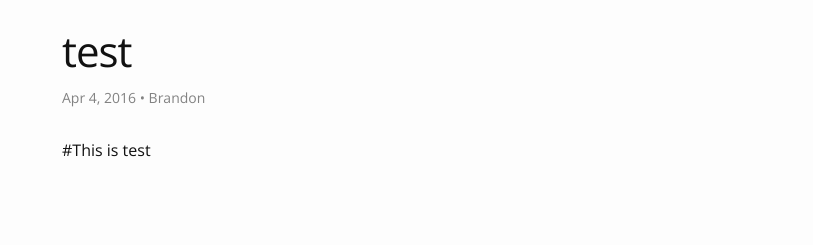
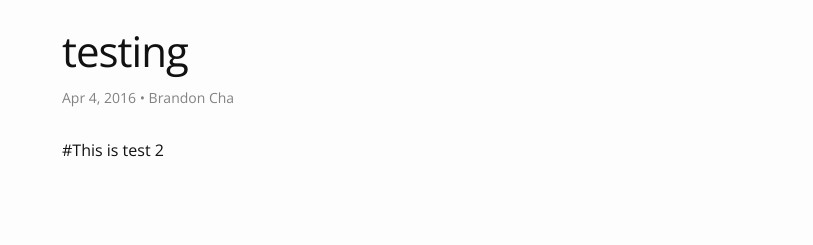
Before and after one commit to FirehoseCommunity/community.thefirehoseproject.com, a Jekyll site: the page built from _posts/2016-04-04-testing.markdown, in a window 1280 px wide and 1238 px high. Shown: the part 450-695 px from the top of the window, without its empty margins (233-1046 px from the left). Built offline with Jekyll 4.4.1, drawn with Linux system fonts in a browser that asks for light colours; nearby versions of some CDN libraries.

```diff
--- a/_posts/2016-04-04-testing.markdown
+++ b/_posts/2016-04-04-testing.markdown
@@ -1,10 +1,10 @@
 ---
 layout:     post
-title:      "test"
-subtitle:   "test"
+title:      "testing"
+subtitle:   "testing"
 date:       2016-04-04 12:00:00
-author:     "Brandon"
+author:     "Brandon Cha"
 header-img: "img/phone.png"
 ---
 
-#This is test
+#This is test 2
```
